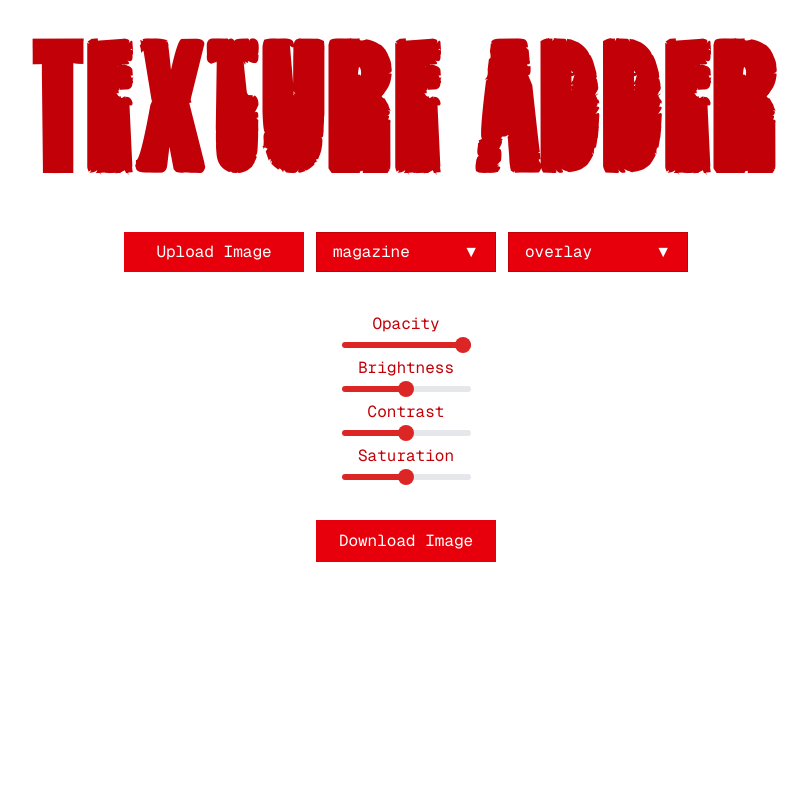
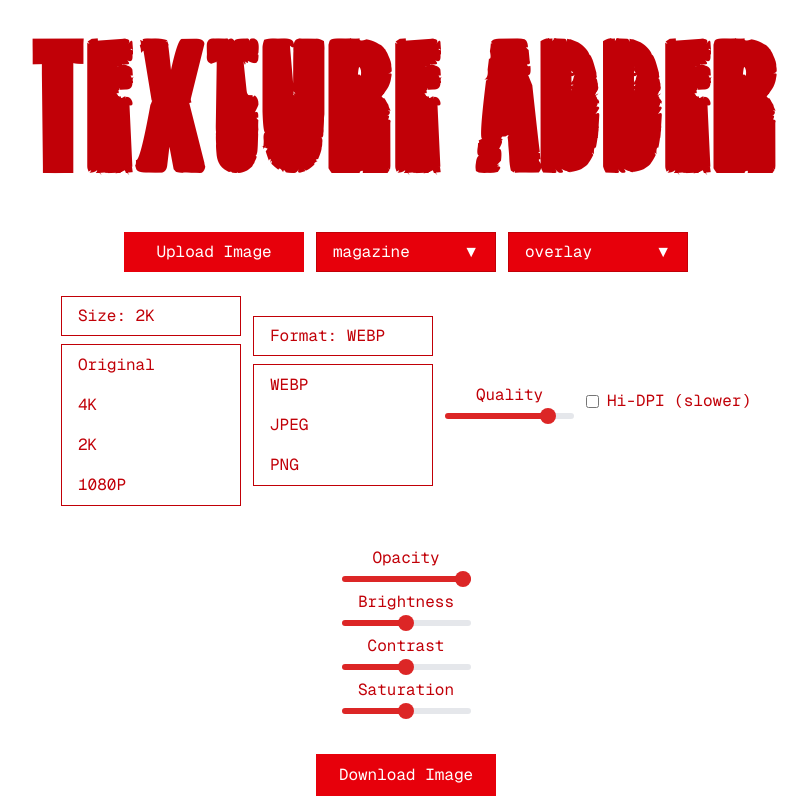
Before and after one commit to julianmunyard/texture-adder-next, a Next.js app: page / in a window 1280 px wide. Shown: the whole page, without its empty margins (234-1042 px from the left). Built offline with nearby package versions, Linux system fonts and the light colour scheme.

Commit message:
Add export size/format options for faster downloads

```diff
--- a/app/page.tsx
+++ b/app/page.tsx
@@ -13,7 +13,7 @@ function loadImage(src: string): Promise<HTMLImageElement> {
   })
 }
 
-// ---------- typed navigator helpers (no `any`) ----------
+// ---------- typed navigator helpers ----------
 type ShareDataWithFiles = ShareData & { files?: File[] }
 type ShareNavigator = Navigator & {
   canShare?: (data?: ShareDataWithFiles) => boolean
@@ -30,36 +30,28 @@ function hasFileShare(nav: Navigator, probe?: File): nav is ShareNavigator {
 }
 
 // ---------- helper: share to mobile Photos via native share sheet or fallbacks ----------
-async function shareOrSave(blob: Blob) {
-  const file = new File([blob], 'blended-image.png', { type: 'image/png' })
+async function shareOrSave(blob: Blob, filename: string) {
+  const file = new File([blob], filename, { type: blob.type })
   const nav = navigator as ShareNavigator
 
-  // Try native share sheet with file
   try {
     if (nav.canShare && nav.canShare({ files: [file] }) && nav.share) {
-      await nav.share({
-        files: [file],
-        title: 'Blended Image',
-        text: 'Exported from Texture Adder',
-      })
+      await nav.share({ files: [file], title: 'Blended Image', text: 'Exported from Texture Adder' })
       return
     }
   } catch {
     // ignore and fall through to fallbacks
   }
 
-  // Fallbacks
   const url = URL.createObjectURL(blob)
   const isIOS = /iPad|iPhone|iPod/.test(navigator.userAgent)
 
   if (isIOS) {
-    // Open in a new tab so the user can long-press → “Add to Photos”
-    window.open(url, '_blank')
+    window.open(url, '_blank') // long-press → “Add to Photos”
   } else {
-    // Standard download
     const a = document.createElement('a')
     a.href = url
-    a.download = 'blended-image.png'
+    a.download = filename
     document.body.appendChild(a)
     a.click()
     a.remove()
@@ -80,11 +72,15 @@ export default function Home() {
   const [saturation, setSaturation] = useState<number>(100)
   const [dropdownOpen, setDropdownOpen] = useState<'texture' | 'blend' | null>(null)
 
+  // Export knobs to speed up big images
+  const [exportPreset, setExportPreset] = useState<'original' | '4k' | '2k' | '1080p'>('2k')
+  const [exportFormat, setExportFormat] = useState<'png' | 'jpeg' | 'webp'>('webp')
+  const [exportQuality, setExportQuality] = useState<number>(0.92) // for jpeg/webp
+  const [hiDpi, setHiDpi] = useState<boolean>(false) // off by default for speed
+
   // SSR-stable label; update after mount to avoid hydration mismatch
   const [canNativeShare, setCanNativeShare] = useState(false)
-
   useEffect(() => {
-    // Probe file is required by some browsers to validate canShare({ files })
     const probe = new File([], 'probe.png', { type: 'image/png' })
     setCanNativeShare(hasFileShare(navigator, probe))
   }, [])
@@ -149,45 +145,68 @@ export default function Home() {
     reader.readAsDataURL(file)
   }
 
-  // ---------- export: blend first, then apply filters to the merged result; share/save on mobile ----------
+  function maxDimForPreset(preset: typeof exportPreset): number | null {
+    switch (preset) {
+      case '4k': return 3840
+      case '2k': return 2560
+      case '1080p': return 1920
+      default: return null // original
+    }
+  }
+
+  // ---------- export: downscale + optional HiDPI + faster decoding via ImageBitmap ----------
   const handleDownload = async () => {
     if (!photo) return
 
-    // Ensure texture is decoded
-    const texture = await loadImage(`/textures/${textureSrc}`)
+    // Decode texture and upgrade both images to ImageBitmap for faster draw
+    const textureImg = await loadImage(`/textures/${textureSrc}`)
+    const [photoBmp, textureBmp] = await Promise.all([
+      createImageBitmap(photo),
+      createImageBitmap(textureImg),
+    ])
 
-    const dpr = window.devicePixelRatio || 1
-    const W = photo.width
-    const H = photo.height
+    const srcW = photoBmp.width
+    const srcH = photoBmp.height
+    const maxDim = maxDimForPreset(exportPreset)
+    const scale =
+      maxDim ? Math.min(1, maxDim / Math.max(srcW, srcH)) : 1
 
-    // Pass 1: composite photo + texture onto an offscreen canvas (no filters yet)
+    const targetW = Math.max(1, Math.round(srcW * scale))
+    const targetH = Math.max(1, Math.round(srcH * scale))
+    const dpr = hiDpi ? (window.devicePixelRatio || 1) : 1
+
+    // Pass 1: composite (no filters yet)
     const compCanvas = document.createElement('canvas')
-    compCanvas.width = Math.round(W * dpr)
-    compCanvas.height = Math.round(H * dpr)
+    compCanvas.width = Math.round(targetW * dpr)
+    compCanvas.height = Math.round(targetH * dpr)
     const compCtx = compCanvas.getContext('2d')
     if (!compCtx) return
+    compCtx.imageSmoothingEnabled = true
+    compCtx.imageSmoothingQuality = 'high'
 
     compCtx.save()
     compCtx.scale(dpr, dpr)
-    compCtx.clearRect(0, 0, W, H)
+    compCtx.clearRect(0, 0, targetW, targetH)
 
     // base photo
     compCtx.globalCompositeOperation = 'source-over'
     compCtx.globalAlpha = 1
-    compCtx.drawImage(photo, 0, 0, W, H)
+    compCtx.drawImage(photoBmp, 0, 0, targetW, targetH)
 
     // texture with chosen blend + opacity
     compCtx.globalAlpha = opacity / 100
     compCtx.globalCompositeOperation = blendMode
-    compCtx.drawImage(texture, 0, 0, W, H)
+    compCtx.drawImage(textureBmp, 0, 0, targetW, targetH)
     compCtx.restore()
 
-    // Pass 2: apply filters to the merged output (matches your on-screen CSS filter)
+    // Pass 2: apply filters to merged result (matches preview)
     const outCanvas = document.createElement('canvas')
     outCanvas.width = compCanvas.width
     outCanvas.height = compCanvas.height
     const outCtx = outCanvas.getContext('2d')
     if (!outCtx) return
+    outCtx.imageSmoothingEnabled = true
+    outCtx.imageSmoothingQuality = 'high'
 
     const fBrightness = Math.max(0, brightness) / 100
     const fContrast = Math.max(0, contrast) / 100
@@ -195,12 +214,27 @@ export default function Home() {
     outCtx.filter = `brightness(${fBrightness}) contrast(${fContrast}) saturate(${fSaturation})`
     outCtx.drawImage(compCanvas, 0, 0)
 
+    const mime = exportFormat === 'png'
+      ? 'image/png'
+      : exportFormat === 'jpeg'
+      ? 'image/jpeg'
+      : 'image/webp'
+
+    const filename =
+      exportFormat === 'png' ? 'blended-image.png'
+      : exportFormat === 'jpeg' ? 'blended-image.jpg'
+      : 'blended-image.webp'
+
     await new Promise<void>((resolve) => {
+      // quality only applies to lossy formats
+      const quality = exportFormat === 'png' ? undefined : exportQuality
       outCanvas.toBlob(async (blob) => {
         if (!blob) return resolve()
-        await shareOrSave(blob)
+        // Ensure blob has desired type (some browsers ignore mime in toBlob when filter is active)
+        const fixedBlob = blob.type === mime ? blob : new Blob([blob], { type: mime })
+        await shareOrSave(fixedBlob, filename)
         resolve()
-      }, 'image/png')
+      }, mime, quality)
     })
   }
 
@@ -209,7 +243,6 @@ export default function Home() {
   }
 
   const getFilterStyle = () => ({
-    // This drives the live preview; export now mirrors this order
     filter: `brightness(${brightness / 100}) contrast(${contrast / 100}) saturate(${saturation / 100})`
   })
 
@@ -289,6 +322,78 @@ export default function Home() {
         </div>
       </div>
 
+      {/* Export controls */}
+      <div className="flex flex-wrap gap-3 items-center justify-center">
+        {/* Size preset */}
+        <div className="relative">
+          <button
+            onClick={() => {}}
+            className="w-[180px] h-[40px] px-4 flex items-center justify-between bg-white text-red-700 border border-red-700 font-mono"
+            title="Export size preset"
+          >
+            Size: {exportPreset.toUpperCase()}
+          </button>
+          <div className="mt-2 w-[180px] border border-red-700 bg-white">
+            {(['original','4k','2k','1080p'] as const).map(p => (
+              <div
+                key={p}
+                onClick={() => setExportPreset(p)}
+                className="px-4 py-2 hover:bg-red-100 cursor-pointer"
+              >
+                {p === 'original' ? 'Original' : p.toUpperCase()}
+              </div>
+            ))}
+          </div>
+        </div>
+
+        {/* Format */}
+        <div className="relative">
+          <button
+            onClick={() => {}}
+            className="w-[180px] h-[40px] px-4 flex items-center justify-between bg-white text-red-700 border border-red-700 font-mono"
+            title="Export format"
+          >
+            Format: {exportFormat.toUpperCase()}
+          </button>
+          <div className="mt-2 w-[180px] border border-red-700 bg-white">
+            {(['webp','jpeg','png'] as const).map(fmt => (
+              <div
+                key={fmt}
+                onClick={() => setExportFormat(fmt)}
+                className="px-4 py-2 hover:bg-red-100 cursor-pointer"
+              >
+                {fmt.toUpperCase()}
+              </div>
+            ))}
+          </div>
+        </div>
+
+        {/* Quality (lossy only) */}
+        {(exportFormat === 'jpeg' || exportFormat === 'webp') && (
+          <label className="flex flex-col items-center">
+            Quality
+            <input
+              type="range"
+              min="0.5"
+              max="1"
+              step="0.01"
+              value={exportQuality}
+              onChange={(e) => setExportQuality(parseFloat(e.target.value))}
+            />
+          </label>
+        )}
+
+        {/* Hi-DPI toggle */}
+        <label className="flex items-center gap-2">
+          <input
+            type="checkbox"
+            checked={hiDpi}
+            onChange={(e) => setHiDpi(e.target.checked)}
+          />
+          Hi-DPI (slower)
+        </label>
+      </div>
+
       <div className="flex flex-col items-center gap-2 mt-4">
         {[
           { label: 'Opacity', value: opacity, setter: setOpacity, max: 100 },
```
